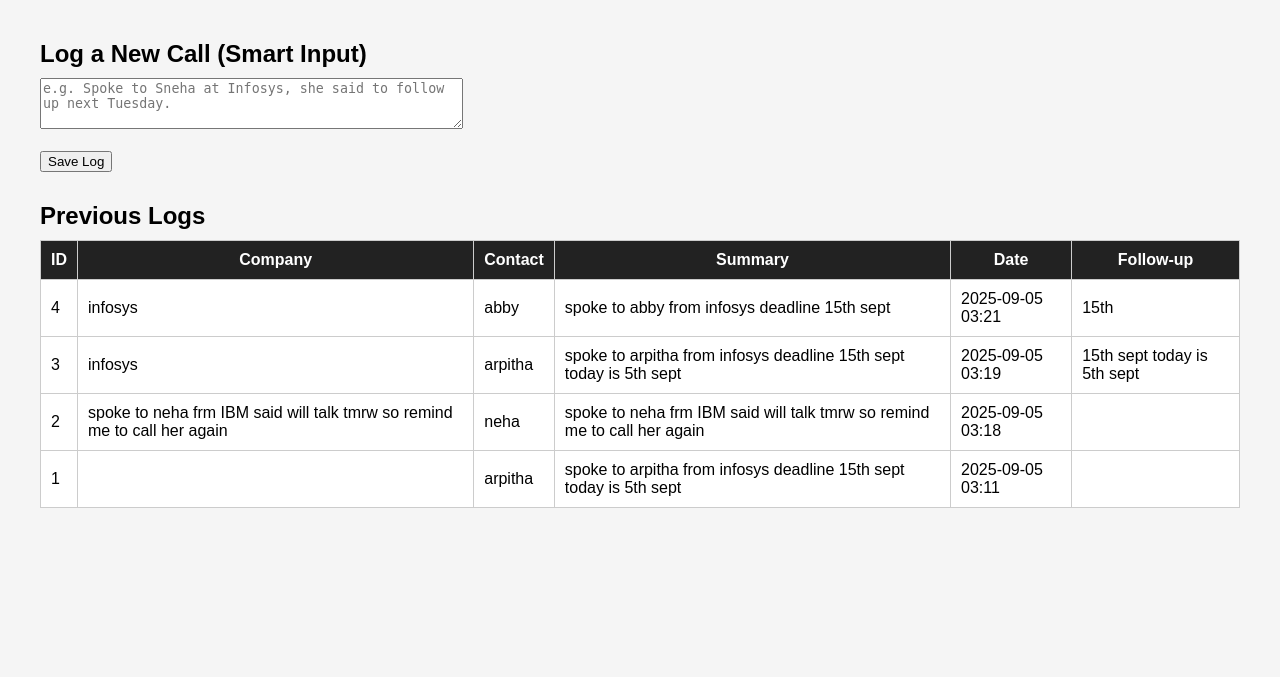
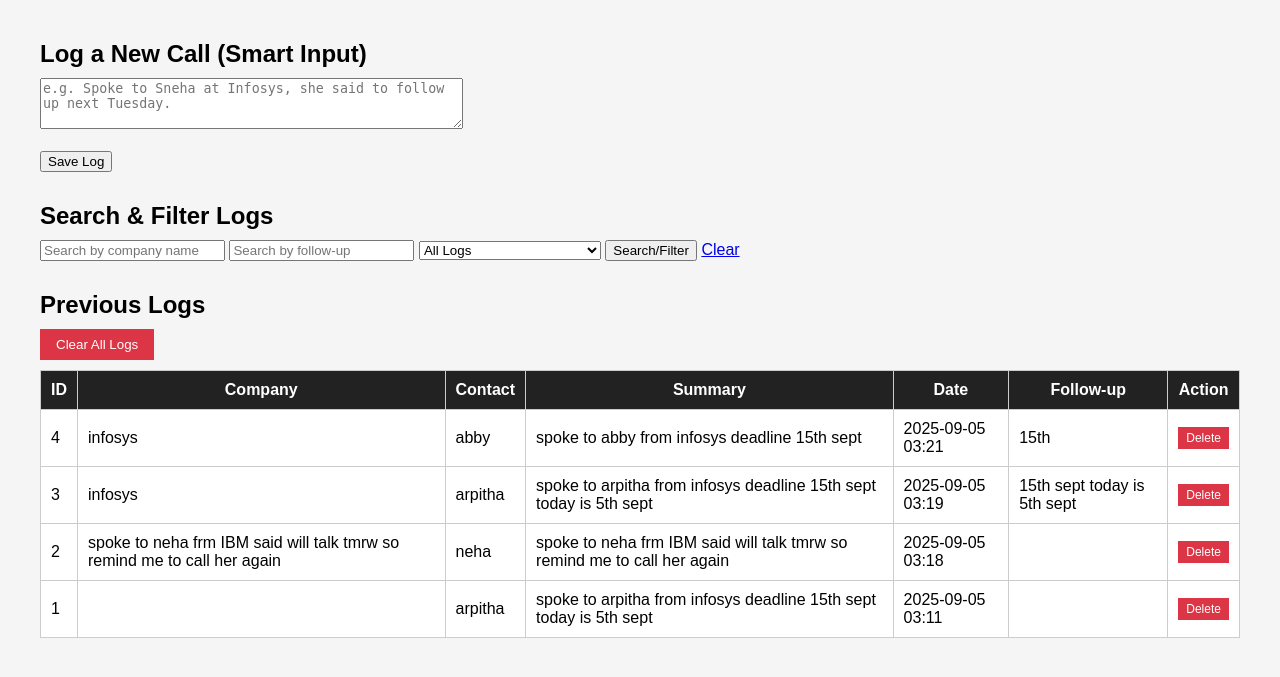
Before and after one commit to shar-rox/call-log-recorder, a Flask app: page / in a window 1280 px wide. Shown: the top 677 px of the page. Run offline with Flask 3, Linux system fonts and the light colour scheme; data comes from the database, SQL or seed files in the repository.

Commit message:
Update index.html

```diff
--- a/templates/index.html
+++ b/templates/index.html
@@ -18,10 +18,25 @@
         <button type="submit">Save Log</button>
     </form>
 
+    <h2>Search & Filter Logs</h2>
+    <form method="GET" action="/">
+        <input type="text" name="company_search" placeholder="Search by company name" value="{{ request.args.get('company_search', '') }}">
+        <input type="text" name="followup_search" placeholder="Search by follow-up" value="{{ request.args.get('followup_search', '') }}">
+        <select name="filter_type">
+            <option value="all" {% if request.args.get('filter_type') == 'all' %}selected{% endif %}>All Logs</option>
+            <option value="upcoming" {% if request.args.get('filter_type') == 'upcoming' %}selected{% endif %}>Upcoming Follow-ups Only</option>
+        </select>
+        <button type="submit">Search/Filter</button>
+        <a href="/">Clear</a>
+    </form>
+
     <h2>Previous Logs</h2>
+    <div style="margin-bottom: 10px;">
+        <button onclick="if(confirm('Are you sure you want to clear ALL logs? This cannot be undone!')) window.location.href='/clear_all'" style="background: #dc3545; color: white; padding: 8px 16px; border: none; cursor: pointer;">Clear All Logs</button>
+    </div>
     <table>
         <tr>
-            <th>ID</th><th>Company</th><th>Contact</th><th>Summary</th><th>Date</th><th>Follow-up</th>
+            <th>ID</th><th>Company</th><th>Contact</th><th>Summary</th><th>Date</th><th>Follow-up</th><th>Action</th>
         </tr>
         {% for log in logs %}
         <tr>
@@ -31,6 +46,7 @@
             <td>{{ log[3] }}</td>
             <td>{{ log[4] }}</td>
             <td>{{ log[5] }}</td>
+            <td><button onclick="if(confirm('Delete this log?')) window.location.href='/delete/{{ log[0] }}'" style="background: #dc3545; color: white; padding: 4px 8px; border: none; cursor: pointer; font-size: 12px;">Delete</button></td>
         </tr>
         {% endfor %}
     </table>
```
